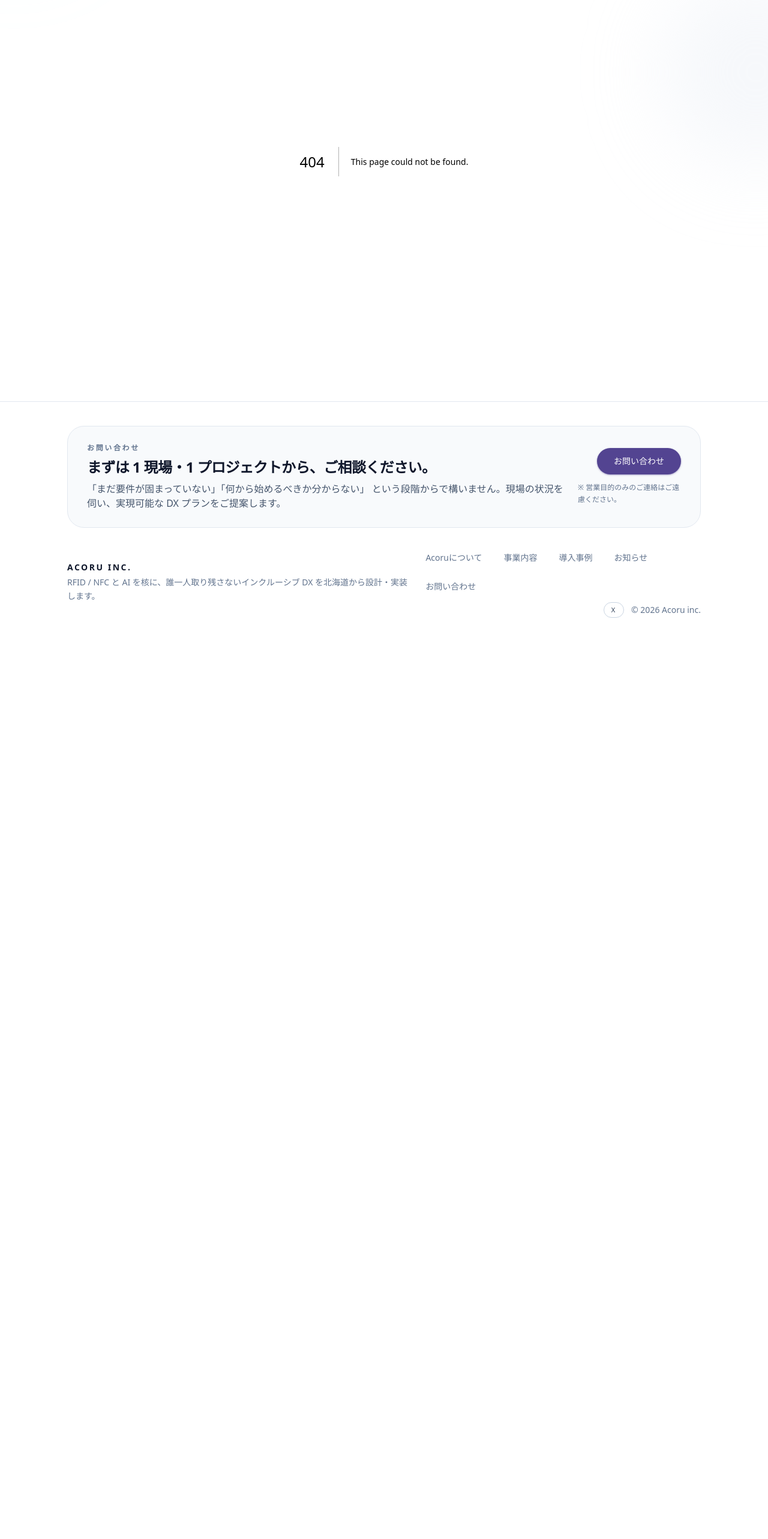
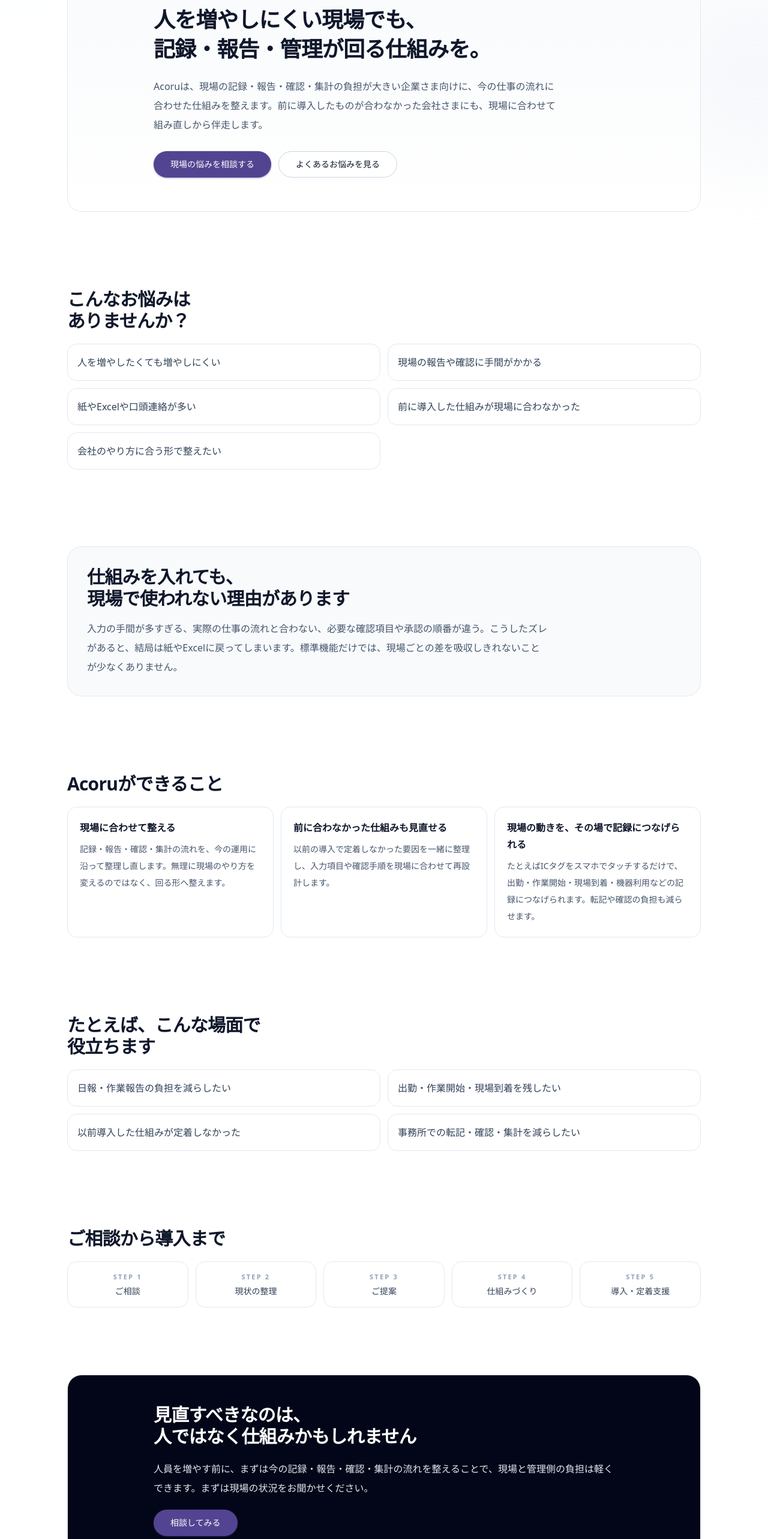
Before and after one commit to ANOSkdy/acoru-inc, a Next.js app: page /lp in a window 1280 px wide. Before the commit this address had no page. Shown: the part 200-2766 px from the top of the page at 60% size. Before the commit the page ends 1270 px from the top, so only its background shows below. Built offline with nearby package versions, Linux system fonts and the light colour scheme.

Commit message:
Add buyer-focused landing page at /lp

```diff
--- /dev/null
+++ b/src/app/lp/page.tsx
@@ -0,0 +1,189 @@
+import type { Metadata } from "next";
+import { Button } from "@/components/ui/Button";
+import { Container } from "@/components/ui/Container";
+import { Section } from "@/components/ui/Section";
+
+export const metadata: Metadata = {
+  title: "現場業務の記録・報告・管理を回しやすくする仕組み | Acoru",
+  description:
+    "人を増やしにくい現場でも、記録・報告・確認・集計が回る仕組みを。Acoruは、前に導入した仕組みが合わなかった会社さまにも、今の仕事の流れに合わせてご提案します。",
+  alternates: {
+    canonical: "/lp",
+  },
+};
+
+const concerns = [
+  "人を増やしたくても増やしにくい",
+  "現場の報告や確認に手間がかかる",
+  "紙やExcelや口頭連絡が多い",
+  "前に導入した仕組みが現場に合わなかった",
+  "会社のやり方に合う形で整えたい",
+];
+
+const values = [
+  {
+    title: "現場に合わせて整える",
+    body: "記録・報告・確認・集計の流れを、今の運用に沿って整理し直します。無理に現場のやり方を変えるのではなく、回る形へ整えます。",
+  },
+  {
+    title: "前に合わなかった仕組みも見直せる",
+    body: "以前の導入で定着しなかった要因を一緒に整理し、入力項目や確認手順を現場に合わせて再設計します。",
+  },
+  {
+    title: "現場の動きを、その場で記録につなげられる",
+    body: "たとえばICタグをスマホでタッチするだけで、出勤・作業開始・現場到着・機器利用などの記録につなげられます。転記や確認の負担も減らせます。",
+  },
+];
+
+const useCases = [
+  "日報・作業報告の負担を減らしたい",
+  "出勤・作業開始・現場到着を残したい",
+  "以前導入した仕組みが定着しなかった",
+  "事務所での転記・確認・集計を減らしたい",
+];
+
+const process = ["ご相談", "現状の整理", "ご提案", "仕組みづくり", "導入・定着支援"];
+
+export default function LpPage() {
+  return (
+    <>
+      <Section className="pb-8 pt-6 sm:pb-10 md:pt-10">
+        <Container>
+          <div className="rounded-3xl border border-slate-200 bg-gradient-to-b from-slate-50 to-white px-5 py-8 sm:px-8 sm:py-10 md:px-12 md:py-14">
+            <div className="mx-auto max-w-3xl space-y-5 sm:space-y-6">
+              <p className="text-[12px] font-semibold tracking-[0.2em] text-slate-500">現場業務の見直し支援</p>
+              <h1 className="text-pretty text-[27px] font-semibold leading-tight tracking-tight text-slate-900 sm:text-4xl">
+                <span className="block">人を増やしにくい現場でも、</span>
+                <span className="mt-1 block">記録・報告・管理が回る仕組みを。</span>
+              </h1>
+              <p className="max-w-2xl text-sm leading-7 text-slate-600 sm:text-base sm:leading-8">
+                Acoruは、現場の記録・報告・確認・集計の負担が大きい企業さま向けに、今の仕事の流れに合わせた仕組みを整えます。前に導入したものが合わなかった会社さまにも、現場に合わせて組み直しから伴走します。
+              </p>
+              <div className="flex flex-col gap-3 pt-1 sm:flex-row sm:flex-wrap">
+                <Button href="/contact" className="w-full justify-center sm:w-auto sm:px-7">
+                  現場の悩みを相談する
+                </Button>
+                <Button
+                  href="#concerns"
+                  variant="ghost"
+                  className="w-full justify-center sm:w-auto sm:px-7"
+                >
+                  よくあるお悩みを見る
+                </Button>
+              </div>
+            </div>
+          </div>
+        </Container>
+      </Section>
+
+      <Section id="concerns" className="py-8 sm:py-10 md:py-12">
+        <Container>
+          <div className="space-y-5">
+            <h2 className="text-pretty text-2xl font-semibold tracking-tight text-slate-900 sm:text-3xl">
+              <span className="block">こんなお悩みは</span>
+              <span className="block">ありませんか？</span>
+            </h2>
+            <ul className="grid grid-cols-1 gap-3 sm:grid-cols-2">
+              {concerns.map((item) => (
+                <li
+                  key={item}
+                  className="rounded-2xl border border-slate-200 bg-white px-4 py-4 text-sm leading-7 text-slate-700 sm:text-base"
+                >
+                  {item}
+                </li>
+              ))}
+            </ul>
+          </div>
+        </Container>
+      </Section>
+
+      <Section className="py-8 sm:py-10 md:py-12">
+        <Container>
+          <div className="rounded-3xl border border-slate-200 bg-slate-50 px-5 py-6 sm:px-8 sm:py-8">
+            <div className="max-w-3xl space-y-4">
+              <h2 className="text-pretty text-2xl font-semibold tracking-tight text-slate-900 sm:text-3xl">
+                <span className="block">仕組みを入れても、</span>
+                <span className="block">現場で使われない理由があります</span>
+              </h2>
+              <p className="text-sm leading-7 text-slate-600 sm:text-base sm:leading-8">
+                入力の手間が多すぎる、実際の仕事の流れと合わない、必要な確認項目や承認の順番が違う。こうしたズレがあると、結局は紙やExcelに戻ってしまいます。標準機能だけでは、現場ごとの差を吸収しきれないことが少なくありません。
+              </p>
+            </div>
+          </div>
+        </Container>
+      </Section>
+
+      <Section className="py-8 sm:py-10 md:py-12">
+        <Container>
+          <div className="space-y-5">
+            <h2 className="text-pretty text-2xl font-semibold tracking-tight text-slate-900 sm:text-3xl">Acoruができること</h2>
+            <div className="grid grid-cols-1 gap-3 md:grid-cols-3">
+              {values.map((value) => (
+                <article key={value.title} className="rounded-2xl border border-slate-200 bg-white px-4 py-5 sm:px-5">
+                  <h3 className="text-base font-semibold leading-7 text-slate-900">{value.title}</h3>
+                  <p className="mt-2 text-sm leading-7 text-slate-600">{value.body}</p>
+                </article>
+              ))}
+            </div>
+          </div>
+        </Container>
+      </Section>
+
+      <Section className="py-8 sm:py-10 md:py-12">
+        <Container>
+          <div className="space-y-5">
+            <h2 className="text-pretty text-2xl font-semibold tracking-tight text-slate-900 sm:text-3xl">
+              <span className="block">たとえば、こんな場面で</span>
+              <span className="block">役立ちます</span>
+            </h2>
+            <ul className="grid grid-cols-1 gap-3 sm:grid-cols-2">
+              {useCases.map((item) => (
+                <li
+                  key={item}
+                  className="rounded-2xl border border-slate-200 bg-white px-4 py-4 text-sm leading-7 text-slate-700 sm:text-base"
+                >
+                  {item}
+                </li>
+              ))}
+            </ul>
+          </div>
+        </Container>
+      </Section>
+
+      <Section className="py-8 sm:py-10 md:py-12">
+        <Container>
+          <div className="space-y-5">
+            <h2 className="text-pretty text-2xl font-semibold tracking-tight text-slate-900 sm:text-3xl">ご相談から導入まで</h2>
+            <ol className="grid grid-cols-1 gap-3 sm:grid-cols-2 md:grid-cols-5">
+              {process.map((step, index) => (
+                <li key={step} className="rounded-2xl border border-slate-200 bg-white px-4 py-4 text-center">
+                  <p className="text-[11px] font-semibold tracking-[0.2em] text-slate-400">STEP {index + 1}</p>
+                  <p className="mt-1 text-sm font-medium text-slate-700">{step}</p>
+                </li>
+              ))}
+            </ol>
+          </div>
+        </Container>
+      </Section>
+
+      <Section className="pt-8 sm:pt-10 md:pt-12">
+        <Container>
+          <div className="rounded-3xl border border-slate-200 bg-slate-950 px-5 py-8 text-white sm:px-8 sm:py-10 md:px-12 md:py-12">
+            <div className="mx-auto max-w-3xl space-y-5">
+              <h2 className="text-pretty text-2xl font-semibold tracking-tight sm:text-3xl">
+                <span className="block">見直すべきなのは、</span>
+                <span className="block">人ではなく仕組みかもしれません</span>
+              </h2>
+              <p className="text-sm leading-7 text-slate-200 sm:text-base sm:leading-8">
+                人員を増やす前に、まずは今の記録・報告・確認・集計の流れを整えることで、現場と管理側の負担は軽くできます。まずは現場の状況をお聞かせください。
+              </p>
+              <Button href="/contact" className="w-full justify-center sm:w-auto sm:px-7">
+                相談してみる
+              </Button>
+            </div>
+          </div>
+        </Container>
+      </Section>
+    </>
+  );
+}
```
